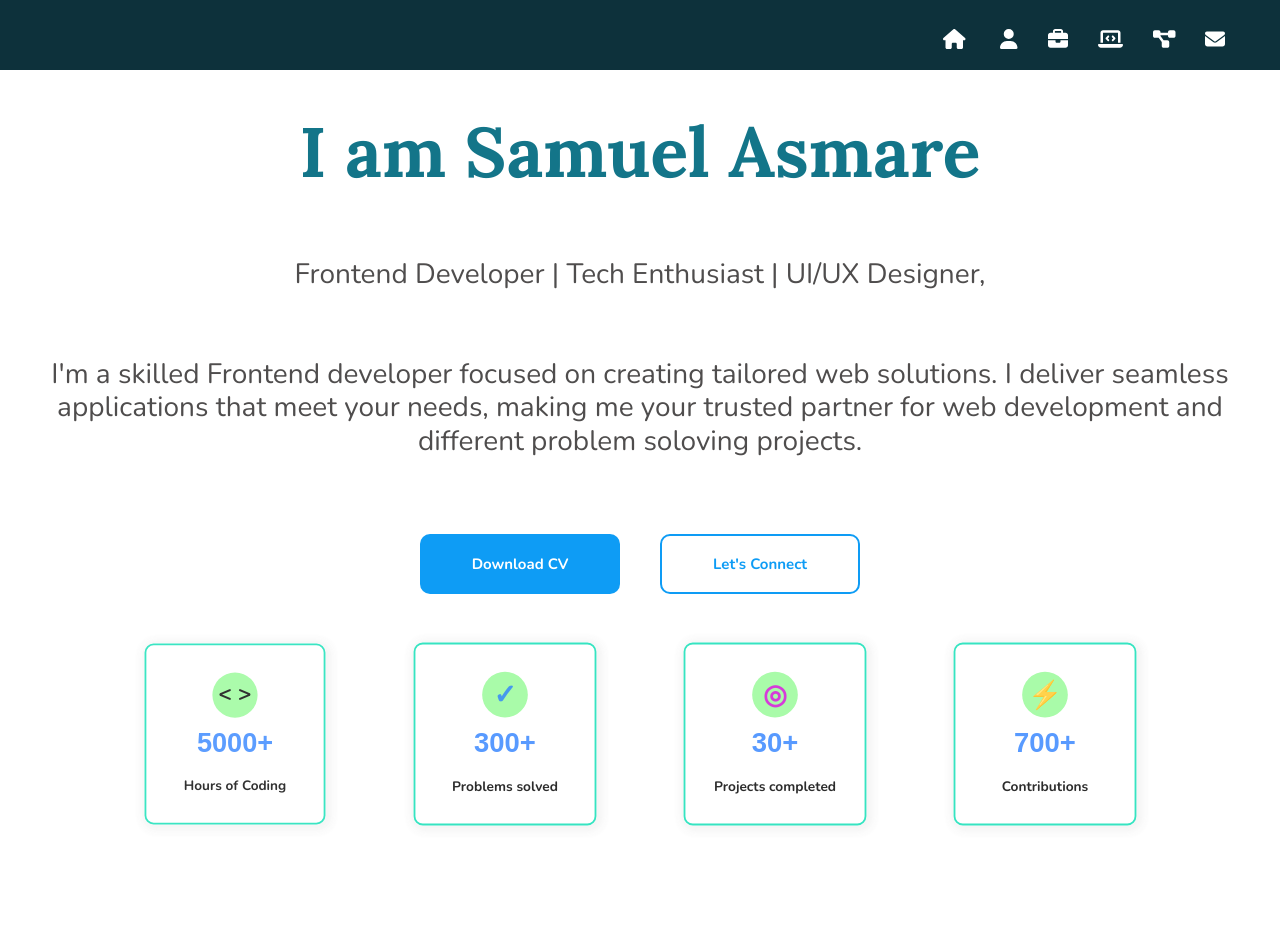
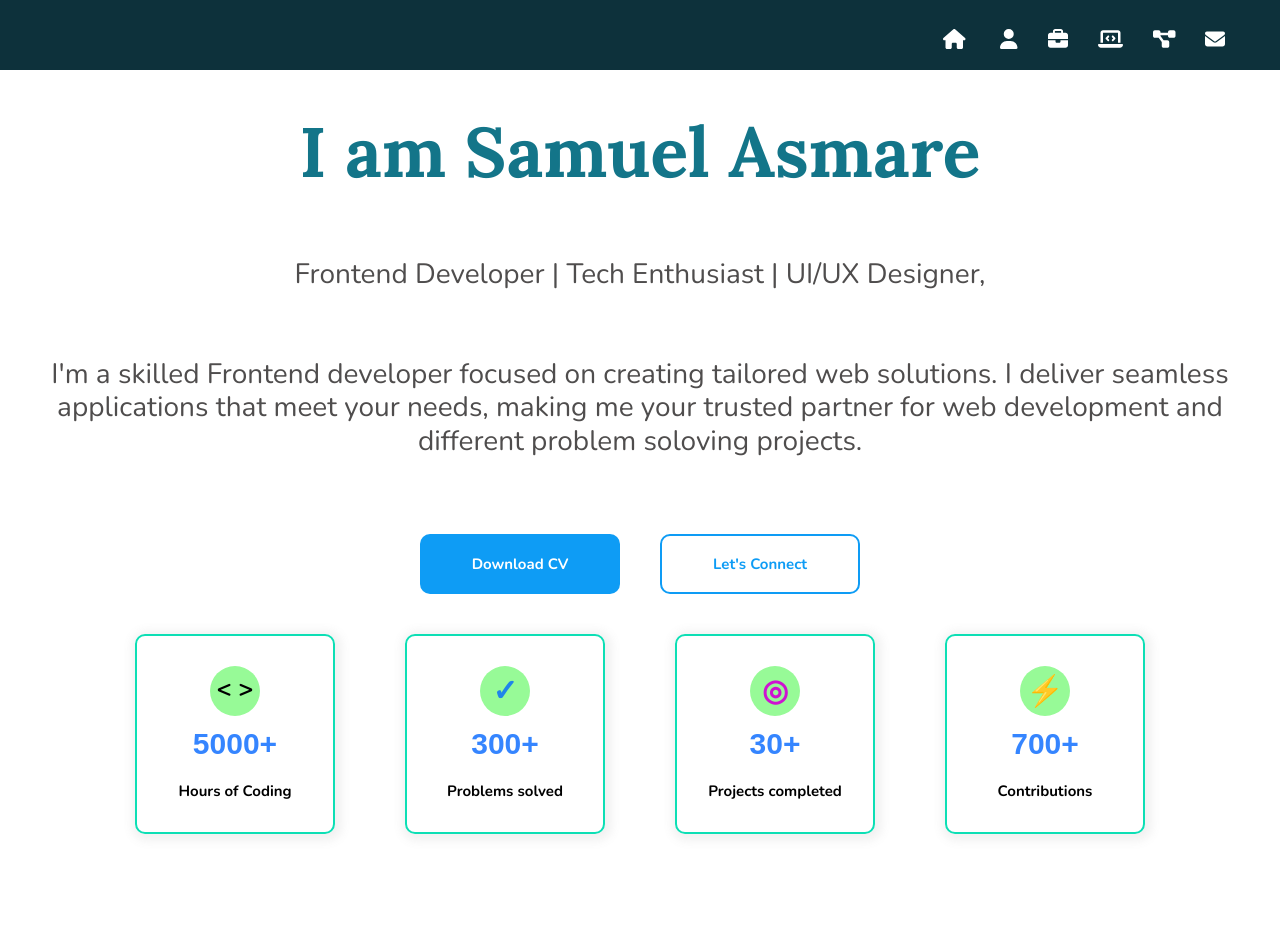
Before and after one commit to SamuelAsmare/reactportfolio, a React (Vite) app: page / in a window 1280 px wide. Shown: the top 952 px of the page. Built offline with nearby package versions, Linux system fonts and the light colour scheme.

Commit message:
animations reduced

```diff
--- a/src/App.css
+++ b/src/App.css
@@ -33,7 +33,7 @@
     opacity:1;
   }
 } */
-@keyframes scal{
+/* @keyframes scal{
   from {
     transform: scale(0.5);
     opacity:0;
@@ -42,7 +42,7 @@
     transform: scale(1);
     opacity: 1;
   }
-}
+} */
 /* @keyframes rotate{
     from {
     transform:rotate(90deg);
```
